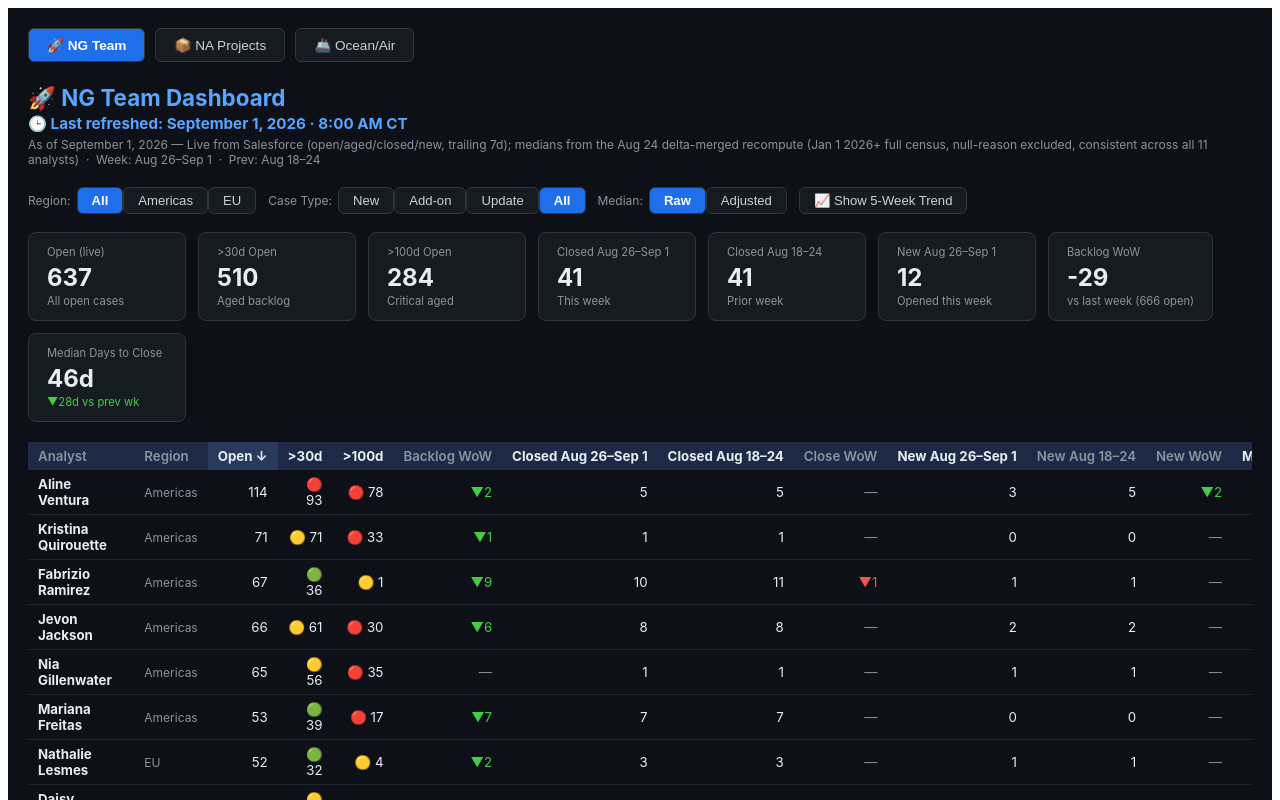
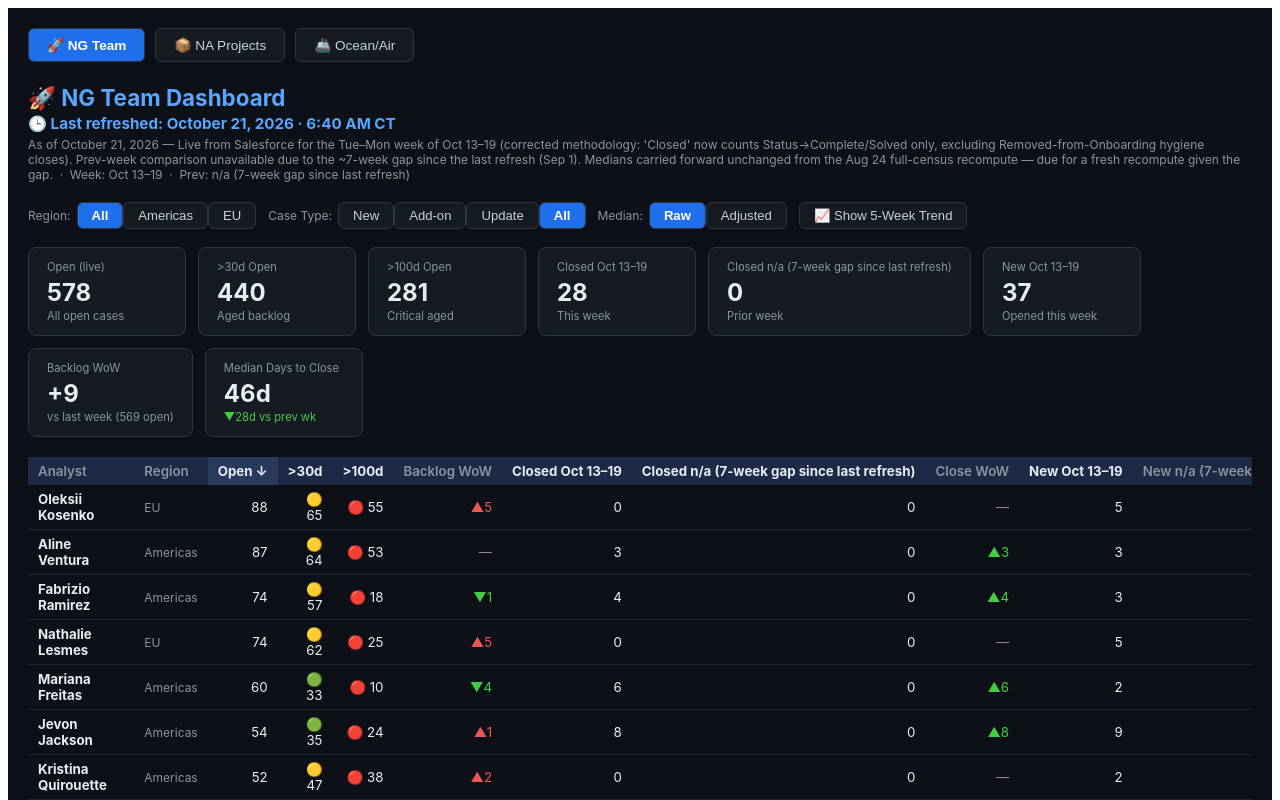
Before and after one commit to The-Vickerman/ng-dashboard, a React (Vite) app: page / in a window 1280 px wide. Shown: the top 800 px of the page. Built offline with nearby package versions, Linux system fonts and the light colour scheme; the HTML template or start-up script is replaced by a standard one.

Commit message:
Refresh NG dashboard Oct 21: Tue-Mon week Oct13-19, corrected Complete-only close methodology

```diff
--- a/src/NGTeam.jsx
+++ b/src/NGTeam.jsx
@@ -1,9 +1,9 @@
 import { useState, useMemo } from "react";
 
-const LAST_REFRESHED = "September 1, 2026 · 8:00 AM CT";
-const AS_OF     = "September 1, 2026 — Live from Salesforce (open/aged/closed/new, trailing 7d); medians from the Aug 24 delta-merged recompute (Jan 1 2026+ full census, null-reason excluded, consistent across all 11 analysts)";
-const THIS_WEEK = "Aug 26–Sep 1";
-const PREV_WEEK = "Aug 18–24";
+const LAST_REFRESHED = "October 21, 2026 · 6:40 AM CT";
+const AS_OF     = "October 21, 2026 — Live from Salesforce for the Tue–Mon week of Oct 13–19 (corrected methodology: 'Closed' now counts Status→Complete/Solved only, excluding Removed-from-Onboarding hygiene closes). Prev-week comparison unavailable due to the ~7-week gap since the last refresh (Sep 1). Medians carried forward unchanged from the Aug 24 full-census recompute — due for a fresh recompute given the gap.";
+const THIS_WEEK = "Oct 13–19";
+const PREV_WEEK = "n/a (7-week gap since last refresh)";
 
 const WEEK_LABELS = ["Jun 9–15", "Jun 16–22", "Jun 23–29", "Jun 30–Jul 6", "Jul 16 (recompute)"];
 
@@ -15,82 +15,82 @@ const TEAM_MEDIAN_TREND_ADJ = [34, 43, 47, 48, 31];
 
 const TEAM = [
   { name:"Aline Ventura", region:"Americas",
-    open:{new:29,addon:63,update:19,all:114}, a30:{new:29,addon:56,update:7,all:93},
-    a100:{new:25,addon:52,update:0,all:78}, cl7:{new:2,addon:2,update:1,all:5},
-    cp7:{new:2,addon:2,update:1,all:5}, n7:{new:0,addon:0,update:2,all:3},
-    np7:{new:0,addon:0,update:2,all:5}, openp7:116,
+    open:{new:40,addon:37,update:8,all:87}, a30:{new:27,addon:31,update:5,all:64},
+    a100:{new:25,addon:27,update:0,all:53}, cl7:{new:1,addon:1,update:1,all:3},
+    cp7:{new:0,addon:0,update:0,all:0}, n7:{new:0,addon:0,update:0,all:3},
+    np7:{new:0,addon:0,update:0,all:0}, openp7:87,
     median:{new:67,addon:62,update:24,all:34}, medianAdj:{new:46,addon:34,update:23,all:29},
     medianTrend:[34,34,34,34,34] },
   { name:"Daisy Marquez", region:"Americas",
-    open:{new:14,addon:8,update:19,all:50}, a30:{new:14,addon:8,update:19,all:50},
-    a100:{new:13,addon:8,update:19,all:48}, cl7:{new:0,addon:0,update:1,all:1},
-    cp7:{new:0,addon:0,update:1,all:1}, n7:{new:0,addon:0,update:0,all:0},
-    np7:{new:0,addon:0,update:0,all:0}, openp7:51,
+    open:{new:8,addon:7,update:18,all:43}, a30:{new:8,addon:7,update:18,all:43},
+    a100:{new:7,addon:5,update:18,all:39}, cl7:{new:0,addon:0,update:0,all:0},
+    cp7:{new:0,addon:0,update:0,all:0}, n7:{new:0,addon:0,update:0,all:0},
+    np7:{new:0,addon:0,update:0,all:0}, openp7:43,
     median:{new:93,addon:52,update:137,all:94}, medianAdj:{new:46,addon:52,update:137,all:74},
-    medianTrend:[93,93,94,94,94] },
+    medianTrend:[94,94,94,94,94] },
   { name:"Jevon Jackson", region:"Americas",
-    open:{new:32,addon:23,update:7,all:66}, a30:{new:31,addon:22,update:5,all:61},
-    a100:{new:12,addon:10,update:5,all:30}, cl7:{new:3,addon:2,update:3,all:8},
-    cp7:{new:3,addon:2,update:3,all:8}, n7:{new:0,addon:0,update:2,all:2},
-    np7:{new:0,addon:0,update:2,all:2}, openp7:72,
+    open:{new:17,addon:25,update:11,all:54}, a30:{new:11,addon:20,update:3,all:35},
+    a100:{new:10,addon:12,update:1,all:24}, cl7:{new:4,addon:3,update:0,all:8},
+    cp7:{new:0,addon:0,update:0,all:0}, n7:{new:4,addon:3,update:2,all:9},
+    np7:{new:0,addon:0,update:0,all:0}, openp7:53,
     median:{new:66,addon:48,update:41,all:46}, medianAdj:{new:44,addon:33,update:29,all:34},
     medianTrend:[46,46,46,46,46] },
   { name:"Kristen Whitman", region:"Americas",
-    open:{new:2,addon:4,update:4,all:11}, a30:{new:2,addon:1,update:4,all:7},
-    a100:{new:1,addon:1,update:2,all:4}, cl7:{new:1,addon:0,update:0,all:4},
-    cp7:{new:1,addon:0,update:0,all:3}, n7:{new:0,addon:1,update:0,all:3},
-    np7:{new:0,addon:0,update:0,all:2}, openp7:12,
+    open:{new:2,addon:4,update:3,all:9}, a30:{new:2,addon:4,update:3,all:9},
+    a100:{new:1,addon:0,update:2,all:3}, cl7:{new:0,addon:0,update:0,all:0},
+    cp7:{new:0,addon:0,update:0,all:0}, n7:{new:0,addon:0,update:0,all:0},
+    np7:{new:0,addon:0,update:0,all:0}, openp7:9,
     median:{new:45,addon:56,update:17,all:45}, medianAdj:{new:30,addon:56,update:17,all:34},
     medianTrend:[45,45,45,45,45] },
   { name:"Kristina Quirouette", region:"Americas",
-    open:{new:37,addon:7,update:3,all:71}, a30:{new:37,addon:7,update:3,all:71},
-    a100:{new:17,addon:4,update:2,all:33}, cl7:{new:0,addon:1,update:0,all:1},
-    cp7:{new:0,addon:1,update:0,all:1}, n7:{new:0,addon:0,update:0,all:0},
-    np7:{new:0,addon:0,update:0,all:0}, openp7:72,
+    open:{new:27,addon:7,update:4,all:52}, a30:{new:23,addon:7,update:3,all:47},
+    a100:{new:22,addon:3,update:0,all:38}, cl7:{new:0,addon:0,update:0,all:0},
+    cp7:{new:0,addon:0,update:0,all:0}, n7:{new:2,addon:0,update:0,all:2},
+    np7:{new:0,addon:0,update:0,all:0}, openp7:50,
     median:{new:89,addon:58,update:53,all:68}, medianAdj:{new:89,addon:35,update:53,all:63},
     medianTrend:[68,68,68,68,68] },
   { name:"Mariana Freitas", region:"Americas",
-    open:{new:15,addon:14,update:19,all:53}, a30:{new:13,addon:11,update:10,all:39},
-    a100:{new:7,addon:3,update:2,all:17}, cl7:{new:2,addon:2,update:3,all:7},
-    cp7:{new:2,addon:2,update:3,all:7}, n7:{new:0,addon:0,update:0,all:0},
-    np7:{new:0,addon:0,update:0,all:0}, openp7:60,
+    open:{new:24,addon:18,update:16,all:60}, a30:{new:16,addon:10,update:7,all:33},
+    a100:{new:5,addon:3,update:2,all:10}, cl7:{new:1,addon:3,update:2,all:6},
+    cp7:{new:0,addon:0,update:0,all:0}, n7:{new:0,addon:0,update:2,all:2},
+    np7:{new:0,addon:0,update:0,all:0}, openp7:64,
     median:{new:51,addon:44,update:31,all:40}, medianAdj:{new:35,addon:41,update:29,all:34},
     medianTrend:[40,40,40,40,40] },
   { name:"Nia Gillenwater", region:"Americas",
-    open:{new:13,addon:29,update:20,all:65}, a30:{new:13,addon:24,update:17,all:56},
-    a100:{new:9,addon:15,update:10,all:35}, cl7:{new:0,addon:1,update:0,all:1},
-    cp7:{new:0,addon:1,update:0,all:1}, n7:{new:0,addon:0,update:0,all:1},
-    np7:{new:0,addon:0,update:0,all:1}, openp7:65,
+    open:{new:11,addon:12,update:4,all:29}, a30:{new:4,addon:11,update:2,all:17},
+    a100:{new:4,addon:11,update:1,all:16}, cl7:{new:0,addon:2,update:2,all:4},
+    cp7:{new:0,addon:0,update:0,all:0}, n7:{new:6,addon:0,update:1,all:8},
+    np7:{new:0,addon:0,update:0,all:0}, openp7:25,
     median:{new:84,addon:62,update:27,all:47}, medianAdj:{new:80,addon:48,update:26,all:29},
-    medianTrend:[48,47,47,47,47] },
+    medianTrend:[47,47,47,47,47] },
   { name:"Fabrizio Ramirez", region:"Americas",
-    open:{new:3,addon:14,update:43,all:67}, a30:{new:3,addon:5,update:21,all:36},
-    a100:{new:1,addon:0,update:0,all:1}, cl7:{new:3,addon:1,update:6,all:10},
-    cp7:{new:5,addon:0,update:6,all:11}, n7:{new:0,addon:0,update:1,all:1},
-    np7:{new:0,addon:0,update:1,all:1}, openp7:76,
+    open:{new:10,addon:17,update:40,all:74}, a30:{new:7,addon:14,update:29,all:57},
+    a100:{new:4,addon:2,update:7,all:18}, cl7:{new:1,addon:0,update:2,all:4},
+    cp7:{new:0,addon:0,update:0,all:0}, n7:{new:1,addon:0,update:2,all:3},
+    np7:{new:0,addon:0,update:0,all:0}, openp7:75,
     median:{new:52,addon:41,update:36,all:38}, medianAdj:{new:46,addon:40,update:30,all:36},
-    medianTrend:[40,38,38,38,38] },
+    medianTrend:[38,38,38,38,38] },
   { name:"Nathalie Lesmes", region:"EU",
-    open:{new:9,addon:20,update:3,all:52}, a30:{new:7,addon:16,update:2,all:32},
-    a100:{new:2,addon:2,update:0,all:4}, cl7:{new:2,addon:0,update:0,all:3},
-    cp7:{new:2,addon:0,update:0,all:3}, n7:{new:0,addon:0,update:0,all:1},
-    np7:{new:0,addon:0,update:0,all:1}, openp7:54,
+    open:{new:15,addon:32,update:6,all:74}, a30:{new:12,addon:29,update:2,all:62},
+    a100:{new:5,addon:17,update:2,all:25}, cl7:{new:0,addon:0,update:0,all:0},
+    cp7:{new:0,addon:0,update:0,all:0}, n7:{new:1,addon:0,update:4,all:5},
+    np7:{new:0,addon:0,update:0,all:0}, openp7:69,
     median:{new:54,addon:100,update:44,all:50}, medianAdj:{new:42,addon:78,update:30,all:44},
-    medianTrend:[51,50,50,50,50] },
+    medianTrend:[50,50,50,50,50] },
   { name:"Oleksii Kosenko", region:"EU",
-    open:{new:10,addon:12,update:15,all:43}, a30:{new:10,addon:11,update:15,all:41},
-    a100:{new:9,addon:1,update:14,all:27}, cl7:{new:0,addon:0,update:1,all:1},
-    cp7:{new:0,addon:0,update:1,all:1}, n7:{new:0,addon:0,update:0,all:1},
-    np7:{new:0,addon:0,update:0,all:1}, openp7:43,
+    open:{new:26,addon:31,update:14,all:88}, a30:{new:21,addon:25,update:13,all:65},
+    a100:{new:17,addon:22,update:11,all:55}, cl7:{new:0,addon:0,update:0,all:0},
+    cp7:{new:0,addon:0,update:0,all:0}, n7:{new:0,addon:3,update:0,all:5},
+    np7:{new:0,addon:0,update:0,all:0}, openp7:83,
     median:{new:160,addon:65,update:1,all:72}, medianAdj:{new:109,addon:54,update:1,all:62},
     medianTrend:[72,72,72,72,72] },
   { name:"Prathiba Seetharaman", region:"EU",
-    open:{new:12,addon:18,update:1,all:45}, a30:{new:8,addon:14,update:1,all:24},
-    a100:{new:3,addon:3,update:1,all:7}, cl7:{new:0,addon:0,update:0,all:0},
+    open:{new:0,addon:0,update:0,all:8}, a30:{new:0,addon:0,update:0,all:8},
+    a100:{new:0,addon:0,update:0,all:0}, cl7:{new:0,addon:1,update:0,all:3},
     cp7:{new:0,addon:0,update:0,all:0}, n7:{new:0,addon:0,update:0,all:0},
-    np7:{new:0,addon:0,update:0,all:0}, openp7:45,
+    np7:{new:0,addon:0,update:0,all:0}, openp7:11,
     median:{new:0,addon:70,update:18,all:34}, medianAdj:{new:0,addon:62,update:18,all:34},
-    medianTrend:[28,34,34,34,34] },
+    medianTrend:[34,34,34,34,34] },
 ];
 
 const REASON_LABELS = { new:"New", addon:"Add-on", update:"Update", all:"All" };
```
